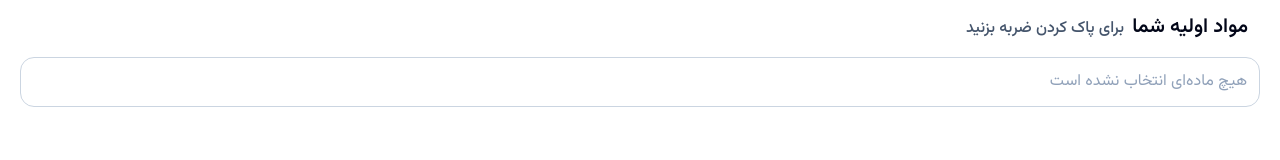
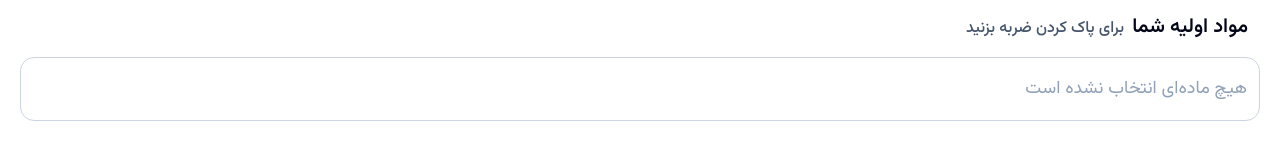
Before and after one commit to sepehrsharafi/cookbook, a Next.js app: page / in a window 1280 px wide. Shown: the part 171-331 px from the top of the page. Built offline with nearby package versions, Linux system fonts and the light colour scheme.

Commit message:
Chore: fixed a small UI problem

```diff
--- a/src/components/ui/selected-Ingredients.jsx
+++ b/src/components/ui/selected-Ingredients.jsx
@@ -22,7 +22,11 @@ export default function SelectedIngredients() {
       </div>
       <div className="bg-white border-[1px] border-[#CBD5E1] p-3 rounded-xl flex flex-wrap gap-2 text-right">
         {ingredients.length === 0 ? (
-          <span className="text-slate-400">هیچ ماده‌ای انتخاب نشده است</span>
+          <div className="h-[38px] flex flex-row items-center">
+            <span className="text-slate-400 text-lg">
+              هیچ ماده‌ای انتخاب نشده است
+            </span>
+          </div>
         ) : (
           ingredients.map((item, idx) => (
             <IngredientItem key={idx} title={item} toDelete={toDelete} />
```
